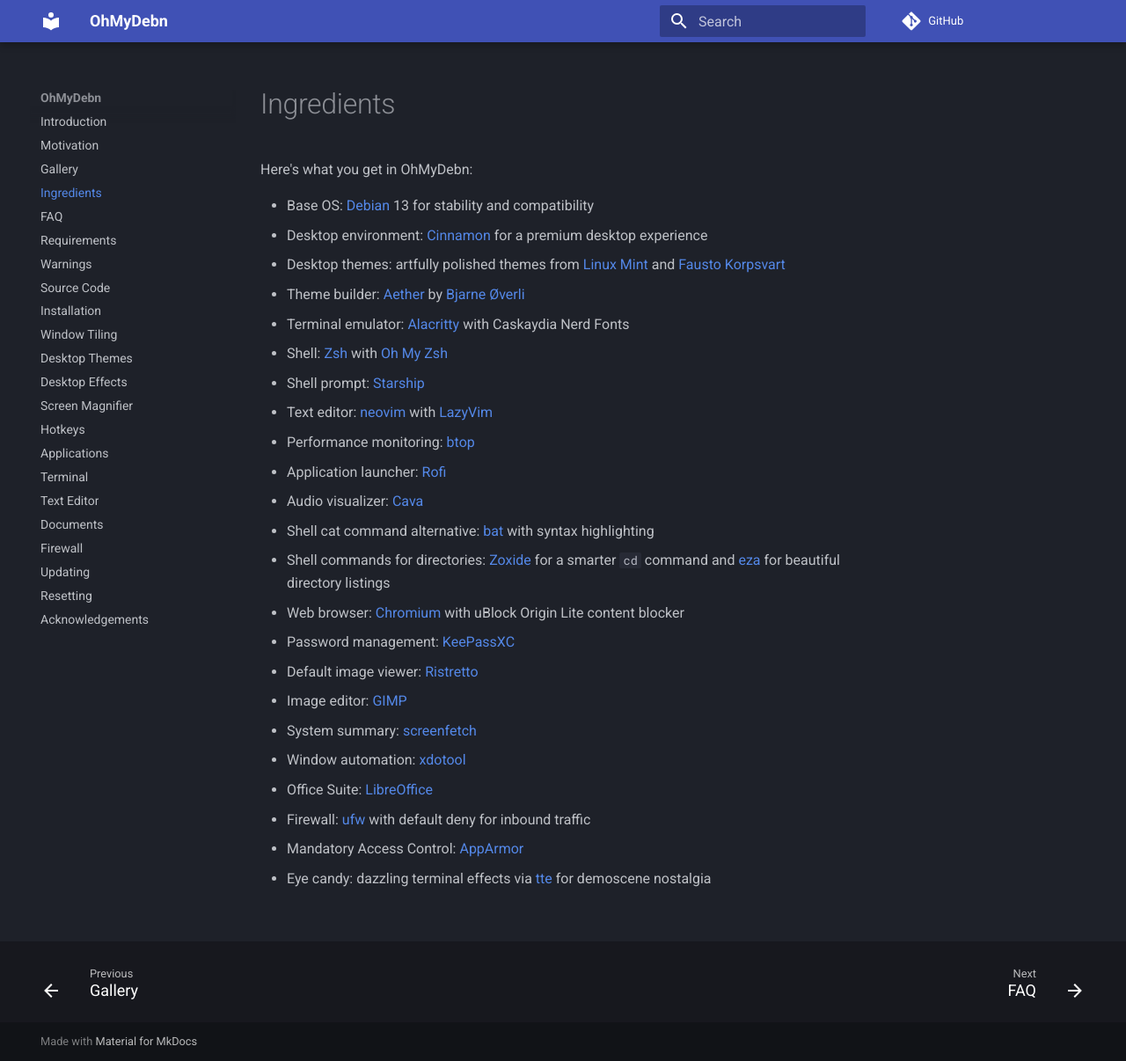
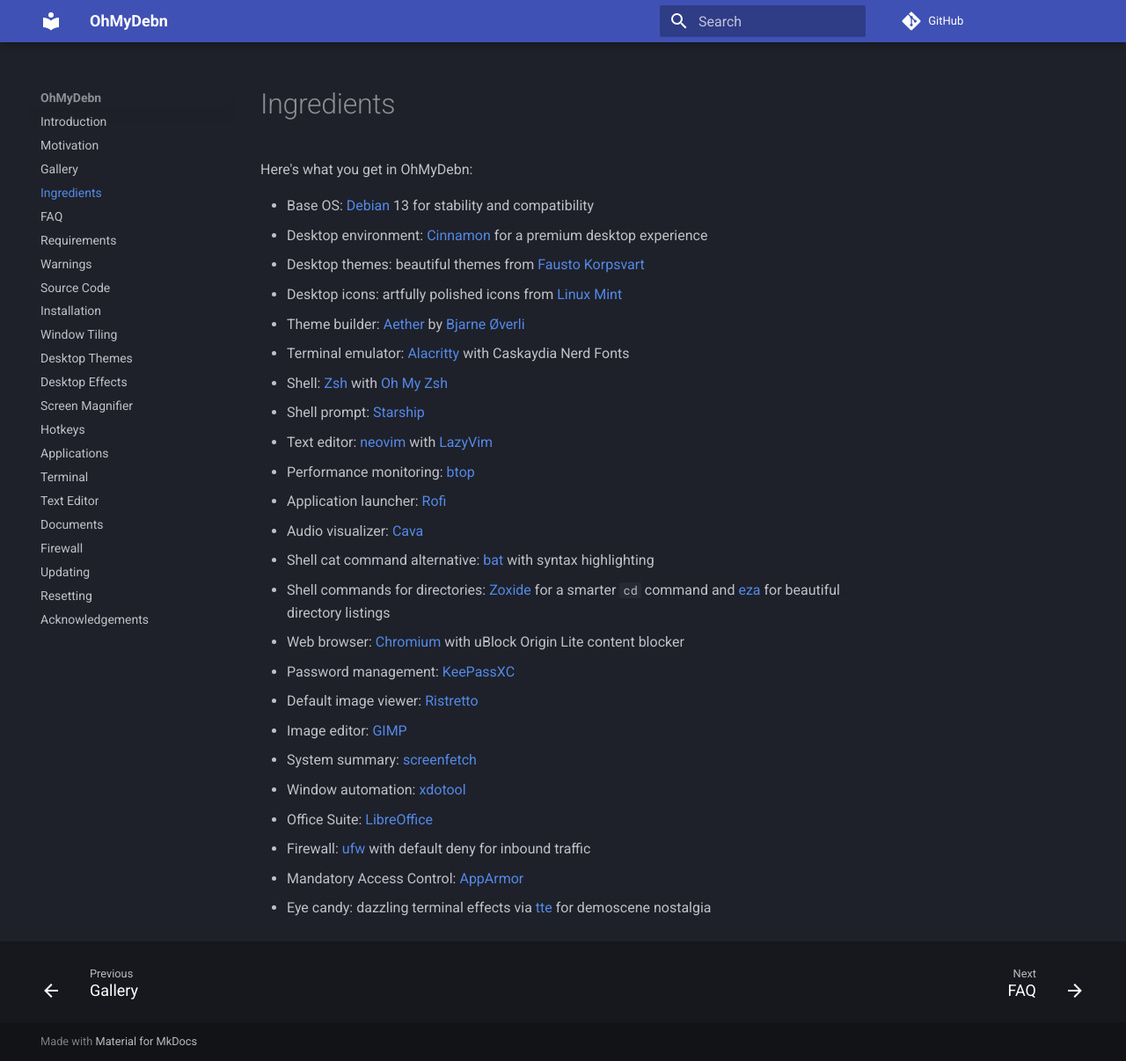
Before and after one commit to dougburks/ohmydebn-docs, an MkDocs documentation site: the page built from docs/ingredients.md, in a window 1280 px wide and 1206 px high. Shown: the whole window at 88% size. Built offline with MkDocs 1.6.1 and Material for MkDocs 9.7.7, drawn with Linux system fonts in a browser that asks for light colours; comment, search, counter and statistics services are not loaded.

Commit message:
update docs for 3.1.0

```diff
--- a/docs/ingredients.md
+++ b/docs/ingredients.md
@@ -2,7 +2,8 @@
 
 - Base OS: [Debian](https://www.debian.org/) 13 for stability and compatibility
 - Desktop environment: [Cinnamon](https://github.com/linuxmint/Cinnamon) for a premium desktop experience
-- Desktop themes: artfully polished themes from [Linux Mint](https://linuxmint.com/) and [Fausto Korpsvart](https://github.com/Fausto-Korpsvart)
+- Desktop themes: beautiful themes from [Fausto Korpsvart](https://github.com/Fausto-Korpsvart)
+- Desktop icons: artfully polished icons from [Linux Mint](https://linuxmint.com/)
 - Theme builder: [Aether](https://github.com/bjarneo/aether) by [Bjarne Øverli](https://x.com/iamdothash)
 - Terminal emulator: [Alacritty](https://alacritty.org/) with Caskaydia Nerd Fonts
 - Shell: [Zsh](https://en.wikipedia.org/wiki/Z_shell) with [Oh My Zsh](https://ohmyz.sh/)
```
Also changed, not shown: docs/desktop-themes.md (+13 -2 lines), docs/installation.md (+1 -1 lines).
